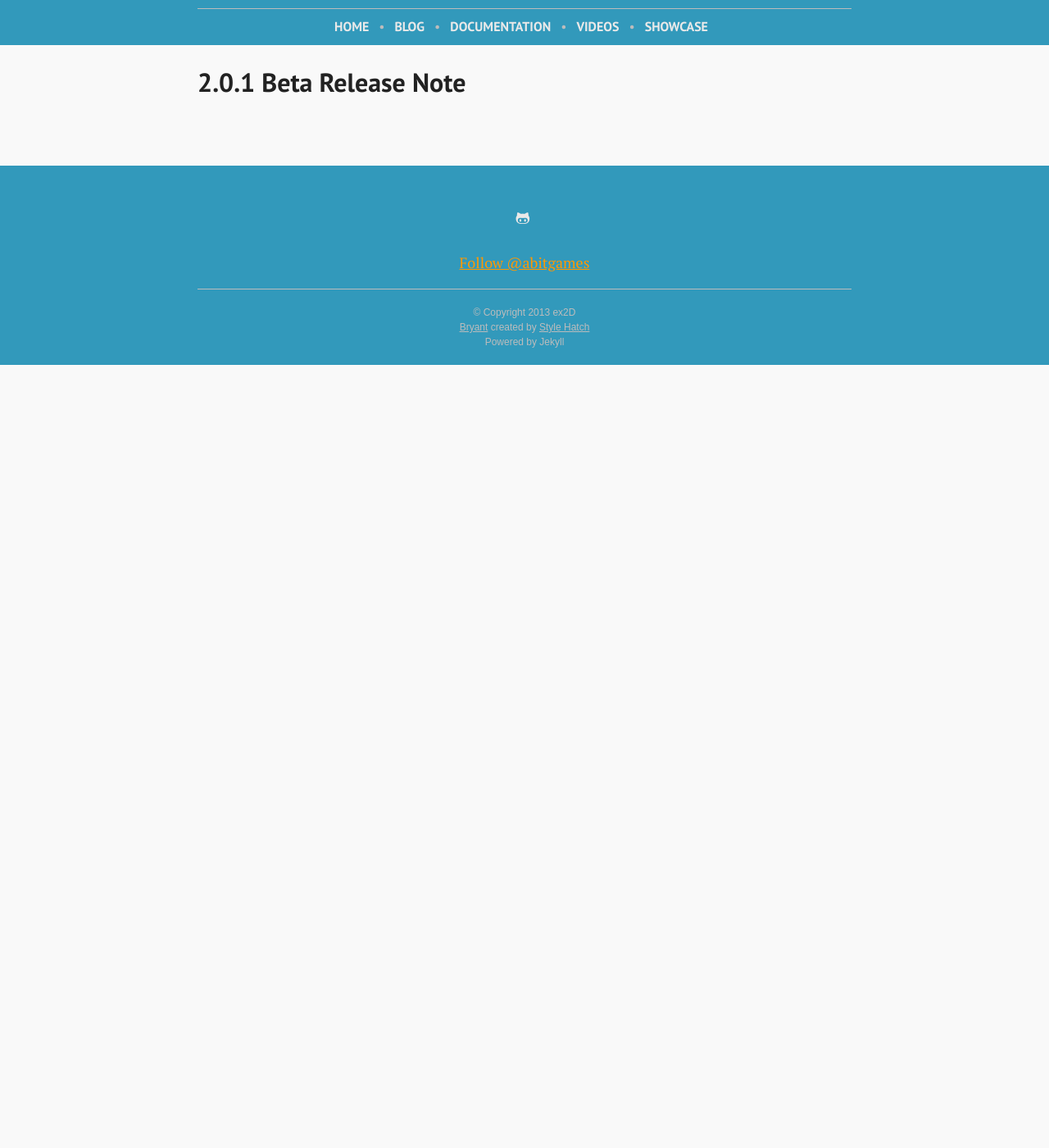
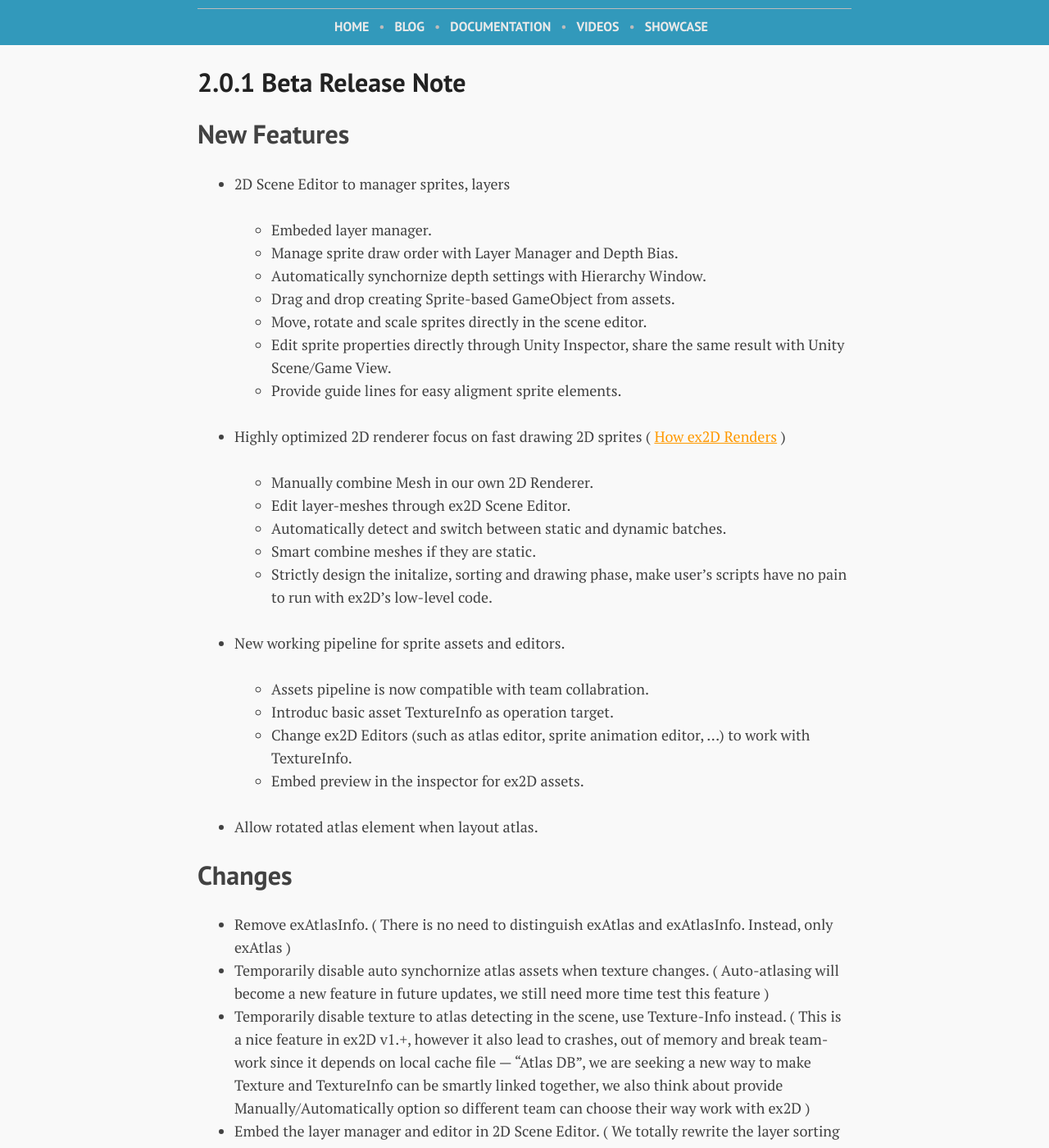
Before and after one commit to exdev/ex2d, a Jekyll site: the page built from release/ex2d-2-beta.md, in a window 1280 px wide and 1400 px high, scrolled down 270 px. Shown: the whole window at 82% size. Built offline with Jekyll 4.4.1, drawn with Linux system fonts in a browser that asks for light colours; nearby versions of some CDN libraries; Markdown is read by kramdown in place of the engine named in the settings; before the commit the page ends 900 px from its top, so only the background shows below that; some of the changed text lies outside the part shown.

Commit message:
add release note

```diff
--- a/release/ex2d-2-beta.md
+++ b/release/ex2d-2-beta.md
@@ -5,3 +5,53 @@ permalink: /release/ex2d-2-beta/
 ---
 
 # 2.0.1 Beta Release Note
+
+## New Features
+
++ 2D Scene Editor to manager sprites, layers
+  + Embeded layer manager.
+  + Manage sprite draw order with Layer Manager and Depth Bias.
+  + Automatically synchornize depth settings with Hierarchy Window.
+  + Drag and drop creating Sprite-based GameObject from assets.
+  + Move, rotate and scale sprites directly in the scene editor.
+  + Edit sprite properties directly through Unity Inspector, share the same result with Unity Scene/Game View.
+  + Provide guide lines for easy aligment sprite elements.
++ Highly optimized 2D renderer focus on fast drawing 2D sprites ( [How ex2D Renders]({{ site.baseurl }}/docs/how-ex2d-renders/) )
+  + Manually combine Mesh in our own 2D Renderer.
+  + Edit layer-meshes through ex2D Scene Editor.
+  + Automatically detect and switch between static and dynamic batches.
+  + Smart combine meshes if they are static.
+  + Strictly design the initalize, sorting and drawing phase, make user's scripts have no pain to run with ex2D's low-level code.
++ New working pipeline for sprite assets and editors.
+  + Assets pipeline is now compatible with team collabration.
+  + Introduc basic asset TextureInfo as operation target.
+  + Change ex2D Editors (such as atlas editor, sprite animation editor, ...) to work with TextureInfo.
+  + Embed preview in the inspector for ex2D assets.
++ Allow rotated atlas element when layout atlas.
+
+## Changes
+
++ Remove exAtlasInfo. ( There is no need to distinguish exAtlas and exAtlasInfo. Instead, only exAtlas )
++ Temporarily disable auto synchornize atlas assets when texture changes. ( Auto-atlasing will become a new feature in future updates, we still need more time test this feature )
++ Temporarily disable texture to atlas detecting in the scene, use Texture-Info instead.
+( This is a nice feature in ex2D v1.+, however it also lead to crashes, out of memory and break team-work since it depends on local cache file --- "Atlas DB",
+  we are seeking a new way to make Texture and TextureInfo can be smartly linked together,
+  we also think about provide Manually/Automatically option so different team can choose their way work with ex2D )
++ Embed the layer manager and editor in 2D Scene Editor. ( We totally rewrite the layer sorting algorithm, make it simple and can work together with other plugins )
++ Temporarily disable Sprite-Border. ( Diced, Tiled and Sliced sprite will be added in next version )
++ Temporarily disable clipping. ( Clipping it is the most important task for GUI rendering, we are working hard for our GUI layout editor and still testing different clipping method )
++ Temporarily disable dynamic outline, shadow in exSpriteFont. ( Like clipping, it is under discussion with GUI features )
+
+## Improvements
+
++ Allow multi-target editing in the inspector for assets and components. ( We rewrite our editor code by using Unity3D's SerializedProperty class )
++ Add and optimize Max-Rect algorithm for atlasing textures.
++ Easy add and remove texture element in atlas.
++ Scenes or Prefabs will not broken when atlas changes.
++ Polish the Atlas Editor and Sprite Animation Editor selection ( Rect, ctrl, shift and so on).
++ Better operating events in Sprite Animation Editor.
++ Automatically layout elements in Atlas Editor.
+
+## Fixes
+
++ Fixed crash and out of memory when working with hundreds of Atlas assets.
```
